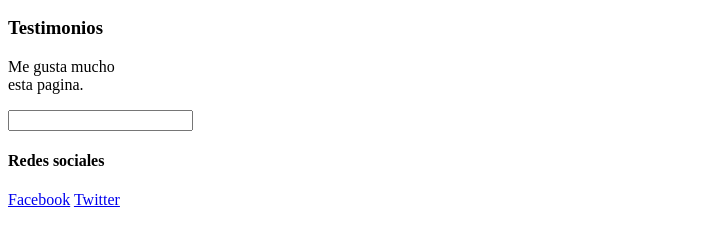
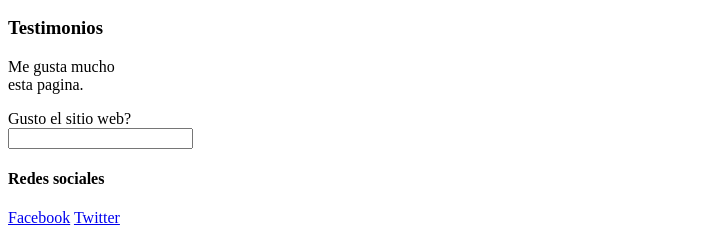
Before and after one commit to Moortin35/portfolio-FrontEnd, a plain HTML site: page index.html in a window 1280 px wide. Shown: the part 1468-1703 px from the top of the page, without its empty margins (0-727 px from the left). Drawn offline with Linux system fonts and the light colour scheme.

Commit message:
Test formulario

```diff
--- a/index.html
+++ b/index.html
@@ -75,8 +75,11 @@
         </aside>
 
         <form>
-            <input/>
+            <label for="nombre">Gusto el sitio web?</label>
+            <br>
+            <input id="nombre"/>
         </form>
+        <!-- Al ponerle una label al formulario con el for y el id se genera que al hacer clic, lleva al campo para completar -->
         <footer>
             <h4>Redes sociales</h4>
                 <a href="#">Facebook</a>
```
